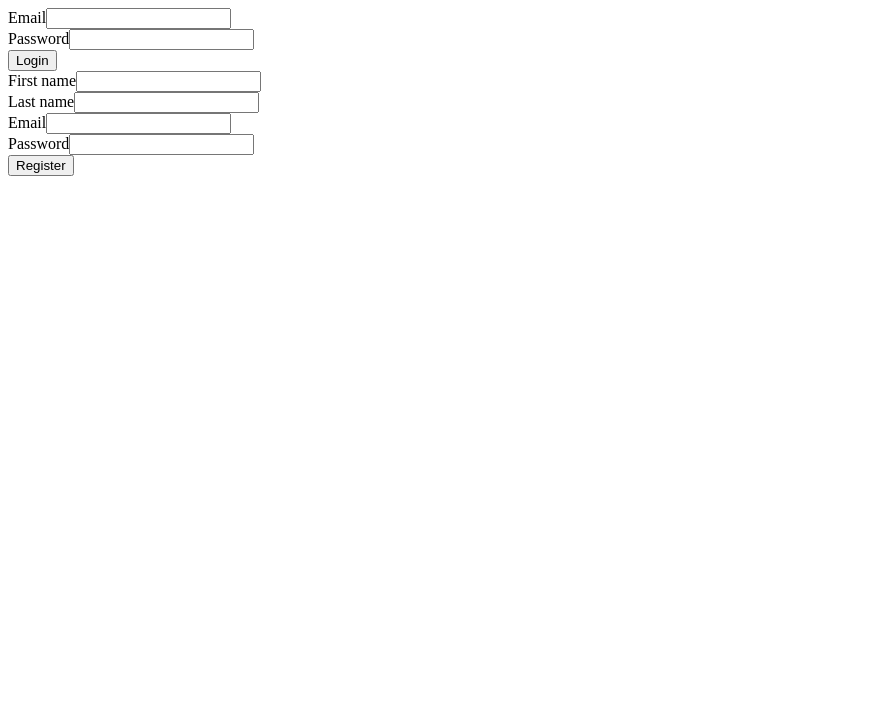
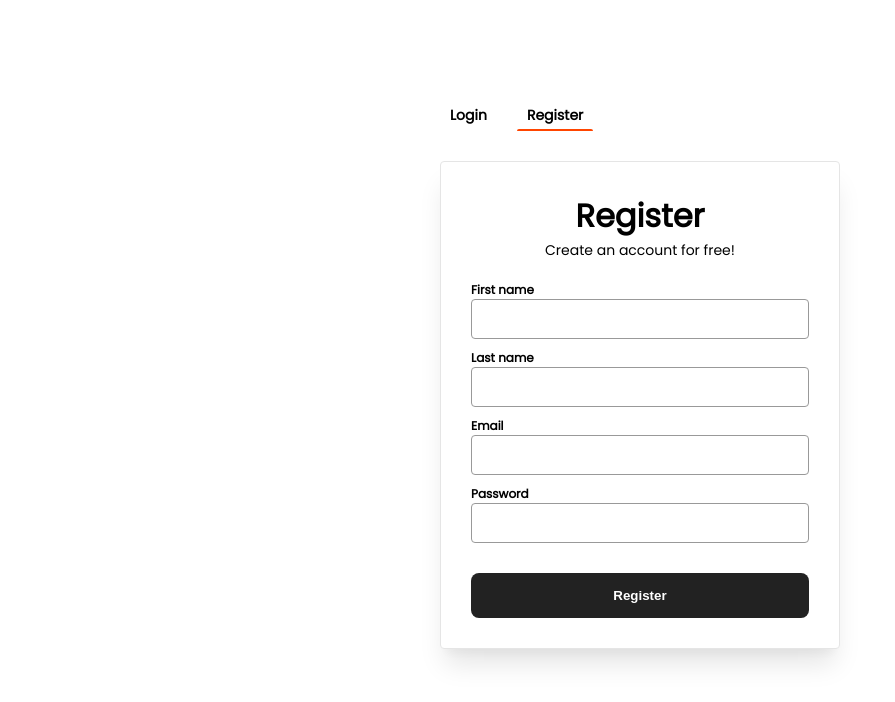
Before and after one commit to xpenditure/xpenditure-frontend, a Next.js app: page / in a window 1280 px wide. Shown: the top 702 px of the page, without its empty margins (0-895 px from the left). Built offline with nearby package versions, Linux system fonts and the light colour scheme; no server answers.

Commit message:
still working on the auth comp.

```diff
--- a/src/components/Auth.js
+++ b/src/components/Auth.js
@@ -2,21 +2,32 @@ import React, { useState } from 'react';
 import styled from 'styled-components';
 
 const Auth = () => {
+  const [activeTab, setActiveTab] = useState('register');
+
   return (
     <AuthWrap>
-      <LoginForm />
-      <RegisterForm />
+      <AuthInner>
+        <Tabs activeTab={activeTab} setActiveTab={setActiveTab} />
+        <AuthMain>
+          <LoginForm visible={activeTab === 'login'} />
+          <RegisterForm visible={activeTab === 'register'} />
+        </AuthMain>
+      </AuthInner>
     </AuthWrap>
   );
 };
 
-const LoginForm = () => {
+const LoginForm = ({ visible }) => {
   const [email, setEmail] = useState('');
   const [password, setPassword] = useState('');
 
   return (
-    <div>
-      <FormWrap>
+    <FormWrap visible={visible}>
+      <Title>
+        <h1>Login</h1>
+        <p>Welcome back, Bud!</p>
+      </Title>
+
       <form>
         <InputGroup>
           <InputWrap>
@@ -34,19 +45,21 @@ const LoginForm = () => {
         <button>Login</button>
       </form>
     </FormWrap>
-    </div>
   );
 };
 
-const RegisterForm = () => {
+const RegisterForm = ({ visible }) => {
   const [firstName, setFirstName] = useState('');
   const [lastName, setLastName] = useState('');
   const [email, setEmail] = useState('');
   const [password, setPassword] = useState('');
 
   return (
-    <div>
-      <FormWrap>
+    <FormWrap visible={visible}>
+      <Title>
+        <h1>Register</h1>
+        <p>Create an account for free!</p>
+      </Title>
       <form>
         <InputGroup>
           <InputWrap>
@@ -78,13 +91,143 @@ const RegisterForm = () => {
         <button>Register</button>
       </form>
     </FormWrap>
-    </div>
   );
 };
 
-const AuthWrap = styled.div``;
-const FormWrap = styled.div``;
-const InputGroup = styled.div``;
-const InputWrap = styled.div``;
+const Tabs = ({ activeTab, setActiveTab }) => {
+  const tabs = [
+    { name: 'Login', alias: 'login' },
+    { name: 'Register', alias: 'register' },
+  ];
+
+  return (
+    <TabWrap>
+      {tabs.map((tab) => {
+        return (
+          <Tab
+            key={tab.alias}
+            active={tab.alias === activeTab}
+            onClick={(e) => setActiveTab(tab.alias)}
+          >
+            {tab.name}
+          </Tab>
+        );
+      })}
+    </TabWrap>
+  );
+};
+
+const TabWrap = styled.div`
+  display: flex;
+  margin-bottom: 30px;
+`;
+
+const Tab = styled.div`
+  margin-right: 20px;
+  cursor: pointer;
+  padding: 5px 10px;
+  position: relative;
+  transition: all 300ms linear;
+  border-radius: 4px;
+  font-size: 14px;
+  font-weight: 600;
+
+  ::after {
+    content: '';
+    height: 2px;
+    background-color: orangered;
+    position: absolute;
+    bottom: 0;
+    left: 0;
+    width: 100%;
+    transform: ${(props) => (props.active ? 'scale(1)' : 'scale(0)')};
+    transition: all 300ms linear;
+    border-top-left-radius: 20px;
+    border-top-right-radius: 20px;
+  }
+
+  :hover {
+    background-color: #eee;
+  }
+`;
+
+const AuthWrap = styled.div`
+  display: flex;
+  position: fixed;
+  width: 100%;
+  height: 100vh;
+  justify-content: center;
+  padding: 0 20px;
+`;
+
+const AuthInner = styled.div`
+  display: flex;
+  flex-direction: column;
+  margin-top: 100px;
+`;
+
+const AuthMain = styled.div`
+  border: 1px solid red;
+  padding: 30px;
+  background-color: #fff;
+  border: 1px solid #e5e5e5;
+  border-radius: 4px;
+  box-shadow: rgba(0, 0, 0, 0.1) 0px 20px 25px -5px,
+    rgba(0, 0, 0, 0.04) 0px 10px 10px -5px;
+  width: 400px;
+`;
+
+const FormWrap = styled.div`
+  visibility: ${(props) => (props.visible ? 'visible' : 'hidden')};
+  opacity: ${(props) => (props.visible ? '1' : '0')};
+  height: ${(props) => (props.visible ? 'auto' : '0px')};
+
+  button {
+    width: 100%;
+    border: none;
+    outline: none;
+    background-color: #222;
+    color: #fff;
+    height: 45px;
+    border-radius: 8px;
+    font-weight: 600;
+    cursor: pointer;
+  }
+`;
+const InputGroup = styled.div`
+  display: flex;
+  flex-direction: column;
+  margin-bottom: 20px;
+`;
+const InputWrap = styled.div`
+  display: flex;
+  flex-direction: column;
+  margin-bottom: 10px;
+
+  label {
+    font-size: 12px;
+    font-weight: 600;
+  }
+
+  input {
+    border: 1px solid #999;
+    border-radius: 4px;
+    outline: none;
+    padding: 0 15px;
+    height: 40px;
+  }
+`;
+
+const Title = styled.div`
+  text-align: center;
+  margin-bottom: 20px;
+
+  h1 {
+  }
+
+  p {
+    font-size: 14px;
+  }
+`;
 
 export default Auth;
--- a/src/pages/_app.js
+++ b/src/pages/_app.js
@@ -1,9 +1,11 @@
 import { socket, SocketContext } from '../context/socketContext';
+import GlobalStyles from '../style/GlobalStyles';
 
 function MyApp({ Component, pageProps }) {
   return (
     <div>
       <SocketContext.Provider value={socket}>
+        <GlobalStyles />
         <Component {...pageProps} />
       </SocketContext.Provider>
     </div>
--- /dev/null
+++ b/src/style/GlobalStyles.js
@@ -0,0 +1,18 @@
+import { createGlobalStyle } from 'styled-components';
+
+export default createGlobalStyle`
+*,
+*::after,
+*::before {
+  padding: 0;
+  margin: 0;
+  box-sizing: border-box;
+}
+
+html,
+body {
+  font-family: "Poppins", -apple-system, BlinkMacSystemFont, Segoe UI, Roboto, Oxygen,
+    Ubuntu, Cantarell, Fira Sans, Droid Sans, Helvetica Neue, sans-serif;
+}
+
+`;
```
Lines whose indentation alone changed are shown as unchanged.
